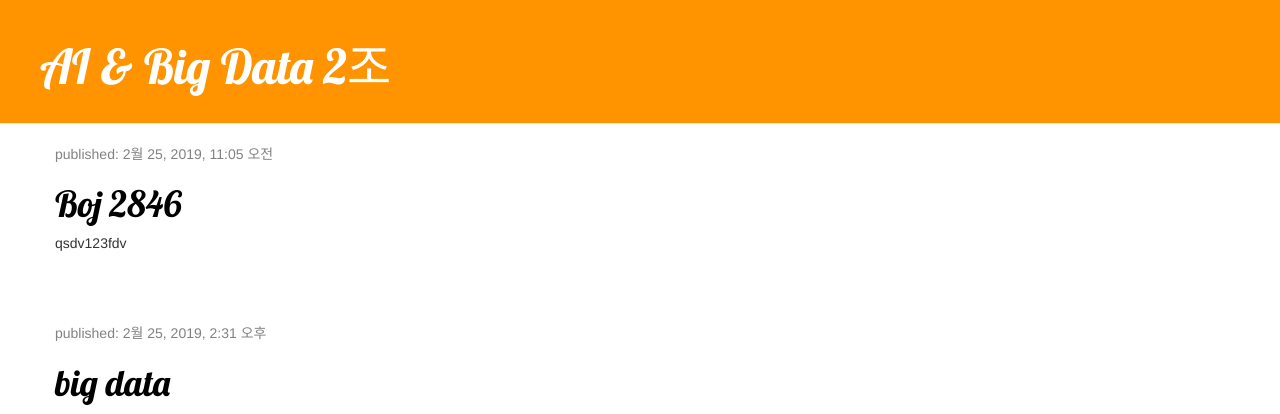
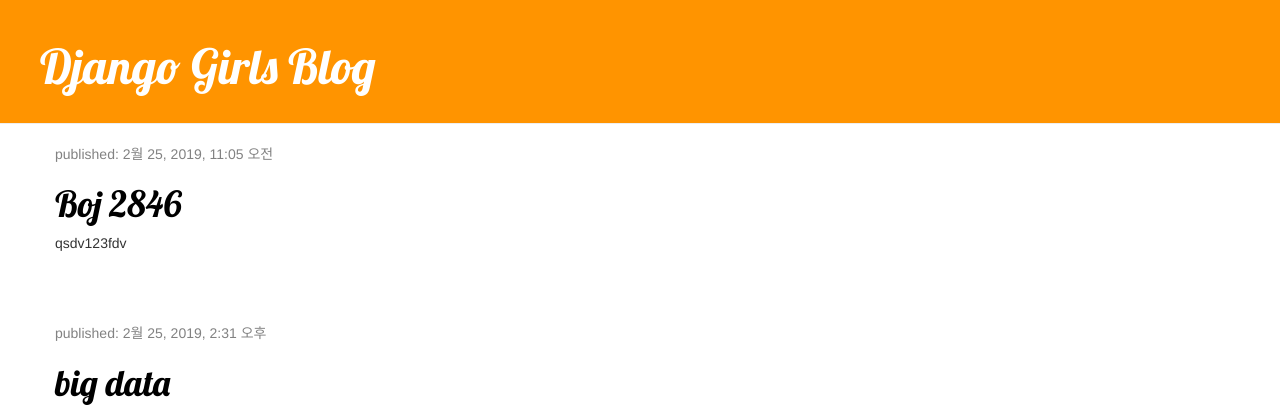
Before and after one commit to b8goal/PIRL-django, a Django app: page / in a window 1280 px wide. Shown: the top 414 px of the page. Run offline with Django 3.2, Linux system fonts and the light colour scheme; data comes from the database, SQL or seed files in the repository; some libraries are stand-ins or nearby versions.

Commit message:
extend a Templete

```diff
--- /dev/null
+++ b/blog/templates/blog/base.html
@@ -0,0 +1,23 @@
+{% load static %}
+<html>
+    <head>
+        <title>Django Girls blog</title>
+        <link rel="stylesheet" href="//maxcdn.bootstrapcdn.com/bootstrap/3.2.0/css/bootstrap.min.css">
+        <link rel="stylesheet" href="//maxcdn.bootstrapcdn.com/bootstrap/3.2.0/css/bootstrap-theme.min.css">
+        <link href='//fonts.googleapis.com/css?family=Lobster&subset=latin,latin-ext' rel='stylesheet' type='text/css'>
+        <link rel="stylesheet" href="{% static 'css/blog.css' %}">
+    </head>
+    <body>
+        <div class="page-header">
+            <h1><a href="/">Django Girls Blog</a></h1>
+        </div>
+        <div class="content container">
+            <div class="row">
+                <div class="col-md-8">
+                {% block content %}
+                {% endblock %}
+                </div>
+            </div>
+        </div>
+    </body>
+</html>
--- a/blog/templates/blog/post_list.html
+++ b/blog/templates/blog/post_list.html
@@ -1,19 +1,6 @@
-{% load static %}
-<html>
-    <head>
-        <title>AI & Big Data 2조</title>
-        <link rel="stylesheet" href="//maxcdn.bootstrapcdn.com/bootstrap/3.2.0/css/bootstrap.min.css">
-        <link rel="stylesheet" href="//maxcdn.bootstrapcdn.com/bootstrap/3.2.0/css/bootstrap-theme.min.css">
-        <link rel="stylesheet" href="{% static 'css/blog.css' %}">
-        <link href="//fonts.googleapis.com/css?family=Lobster&subset=latin,latin-ext" rel="stylesheet" type="text/css">
-    </head>
-    <body>
-        <div class = "page-header">
-            <h1><a href="/">AI & Big Data 2조</a></h1>
-        </div>
-        <div class="content container">
-            <div class="row">
-                <div class="col-md-8">
+{% extends 'blog/base.html' %}
+
+{% block content %}
     {% for post in posts %}
     <div class="post">
         <div class="date">
@@ -23,8 +10,4 @@
         <p>{{ post.text|linebreaksbr }}</p>
     </div>
     {% endfor %}
-                </div>
-            </div>
-        </div>
-    </body>
-</html>
+{% endblock %}
```
Lines whose indentation alone changed are shown as unchanged.
